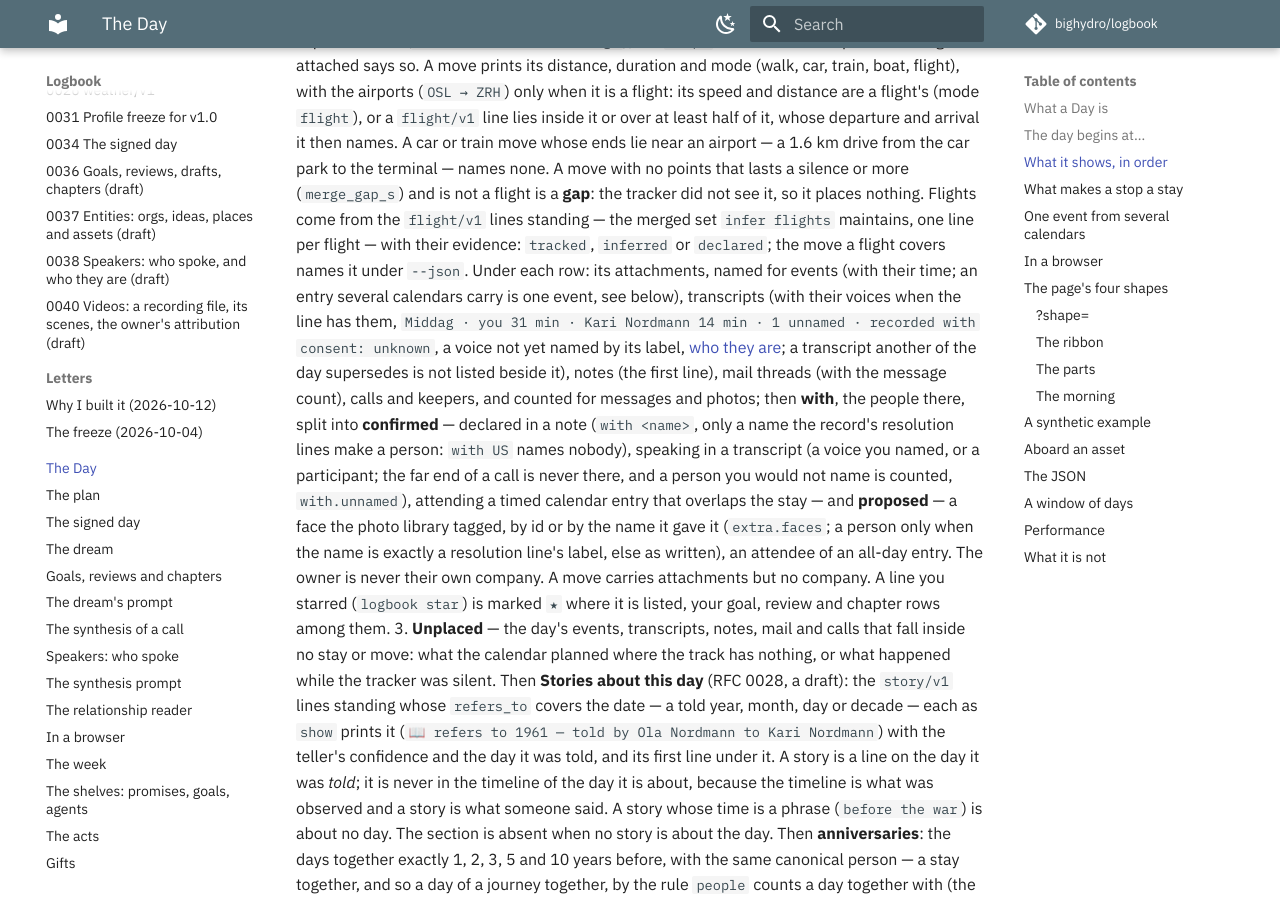
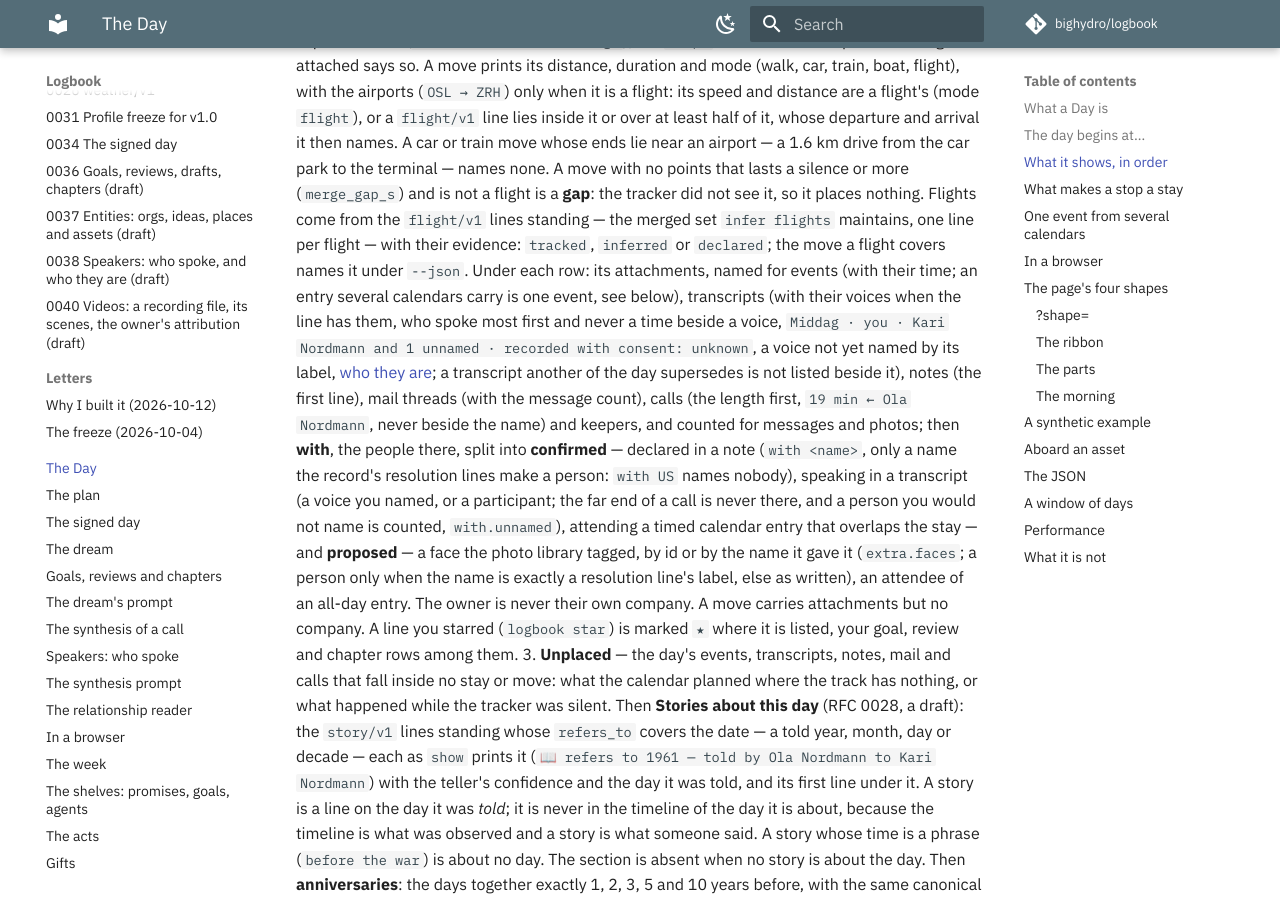
Before and after one commit to bighydro/logbook, an MkDocs documentation site: the page built from docs/day.md, in a window 1280 px wide and 900 px high, scrolled down 2687 px. Built offline with MkDocs 1.6.1 and Material for MkDocs 9.7.7, drawn with Linux system fonts in a browser that asks for light colours; comment, search, counter and statistics services are not loaded.

Commit message:
test: pin the names-only rows; the Day's call row only
- `show` keeps its call row as conformance/profiles/call/show.txt
  pins it; the Day's call row (`logbook day`, the Day page) puts the
  length first.
- The tests that pinned a voice's minutes, an idea's days or the
  week's paper's days beside a name now pin the names-only rows. Where
  the minutes proved a merge, the JSON's seconds still prove it.
- The Library golden digests and the demo `show year` fixture are
  rewritten for the 24 pages and the one row that changed (only the
  call rows and the org and idea people).
- The docs say the same.

Claude-Session: https://claude.ai/code/session_01ATrueqwKBXF8jkWQyoXydT
Signed-off-by: bighydro <122497530+bighydro@users.noreply.github.com>

```diff
--- a/docs/day.md
+++ b/docs/day.md
@@ -118,11 +118,12 @@ are as they always were.
    maintains, one line per flight — with their evidence: `tracked`, `inferred` or `declared`; the
    move a flight covers names it under `--json`.
    Under each row: its attachments, named for events (with their time; an entry several calendars
-   carry is one event, see below), transcripts (with their voices when the line has them, `Middag ·
-   you 31 min · Kari Nordmann 14 min · 1 unnamed · recorded with consent: unknown`, a voice not yet
-   named by its label, [who they are](speakers.md#who-they-are); a transcript another of the day
-   supersedes is not listed beside it), notes (the first line), mail threads (with the message
-   count), calls and keepers, and counted for messages and photos; then **with**, the people there, split into **confirmed** — declared in a note
+   carry is one event, see below), transcripts (with their voices when the line has them, who spoke
+   most first and never a time beside a voice, `Middag · you · Kari Nordmann and 1 unnamed · recorded
+   with consent: unknown`, a voice not yet named by its label, [who they are](speakers.md#who-they-are);
+   a transcript another of the day supersedes is not listed beside it), notes (the first line), mail
+   threads (with the message count), calls (the length first, `19 min ← Ola Nordmann`, never beside the
+   name) and keepers, and counted for messages and photos; then **with**, the people there, split into **confirmed** — declared in a note
    (`with <name>`, only a name the record's resolution lines make a person: `with US` names
    nobody), speaking in a transcript (a voice you named, or a participant; the far end of a call is
    never there, and a person you would not name is counted, `with.unnamed`), attending a timed calendar entry that overlaps the
```
Also changed, not shown: changelog.d/no-count-beside-a-contact.md (+7 -6 lines), docs/speakers.md (+5 -4 lines), 10 other files.
